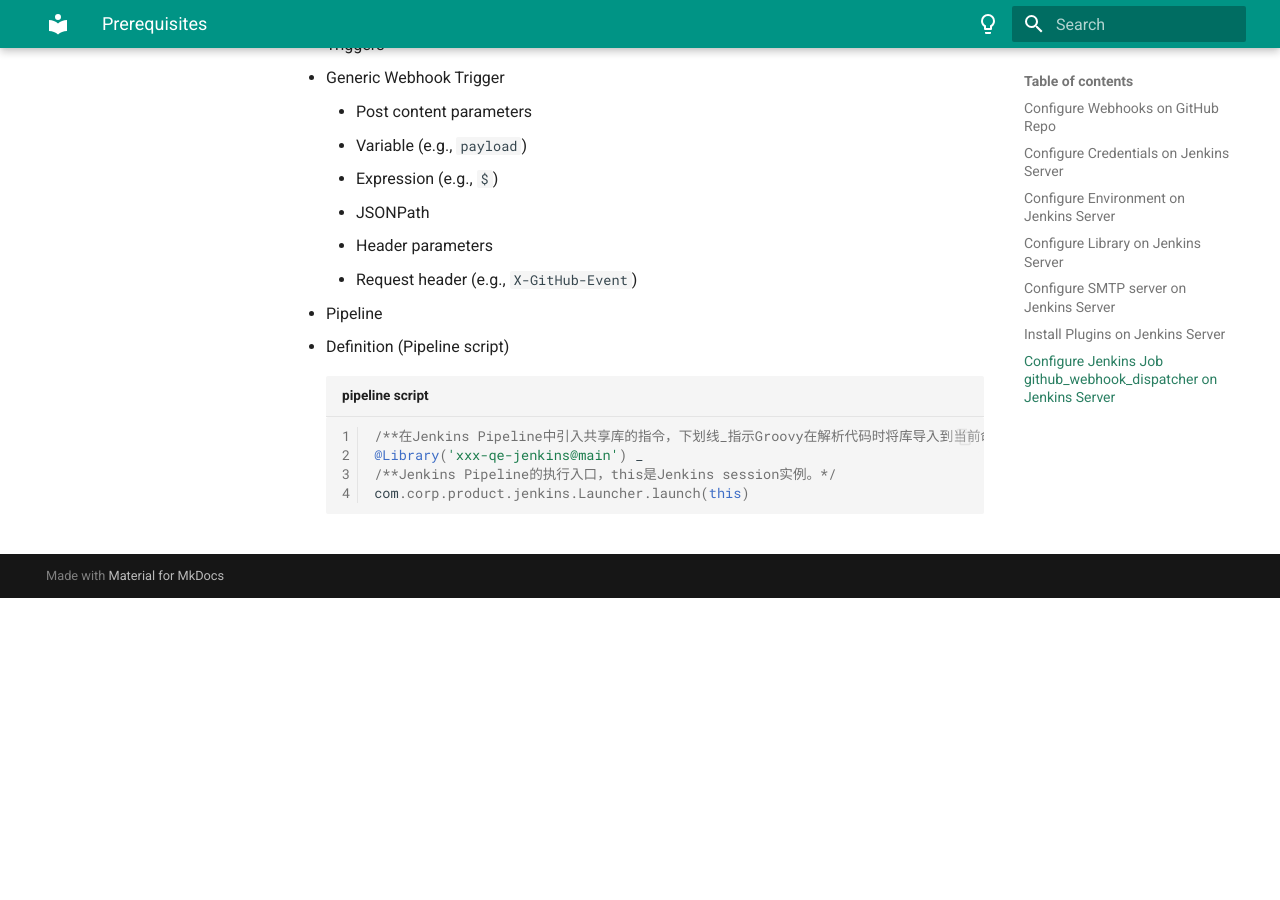
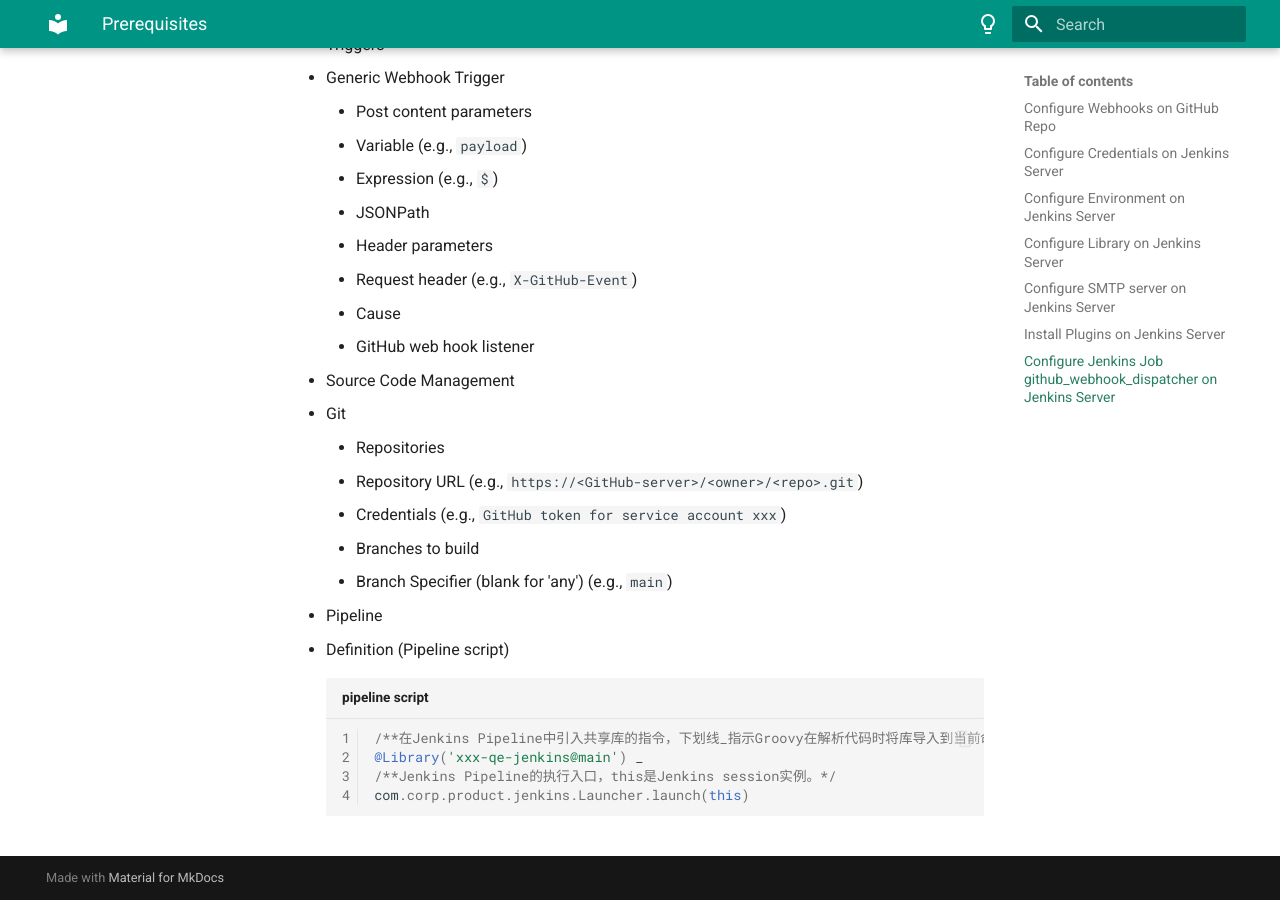
Before and after one commit to zhouushe/notes, an MkDocs documentation site: the page built from docs/jenkins_pipeline.md, in a window 1280 px wide and 900 px high, scrolled down 1642 px. Built offline with MkDocs 1.6.1 and Material for MkDocs 9.7.7, drawn with Linux system fonts in a browser that asks for light colours; before the commit the page ends 2240 px from its top, so only the background shows below that.

Commit message:
Update jenkins_pipeline.md

````diff
--- a/docs/jenkins_pipeline.md
+++ b/docs/jenkins_pipeline.md
@@ -73,6 +73,15 @@
       - JSONPath
     - Header parameters
       - Request header (e.g., `X-GitHub-Event`)
+    - Cause
+      - GitHub web hook listener
+- Source Code Management
+  - Git
+    - Repositories
+      - Repository URL (e.g., `https://<GitHub-server>/<owner>/<repo>.git`)
+      - Credentials (e.g., `GitHub token for service account xxx`)
+    - Branches to build
+      - Branch Specifier (blank for 'any')  (e.g., `main`)
 - Pipeline
   - Definition (Pipeline script)
     ```groovy title="pipeline script"
````
